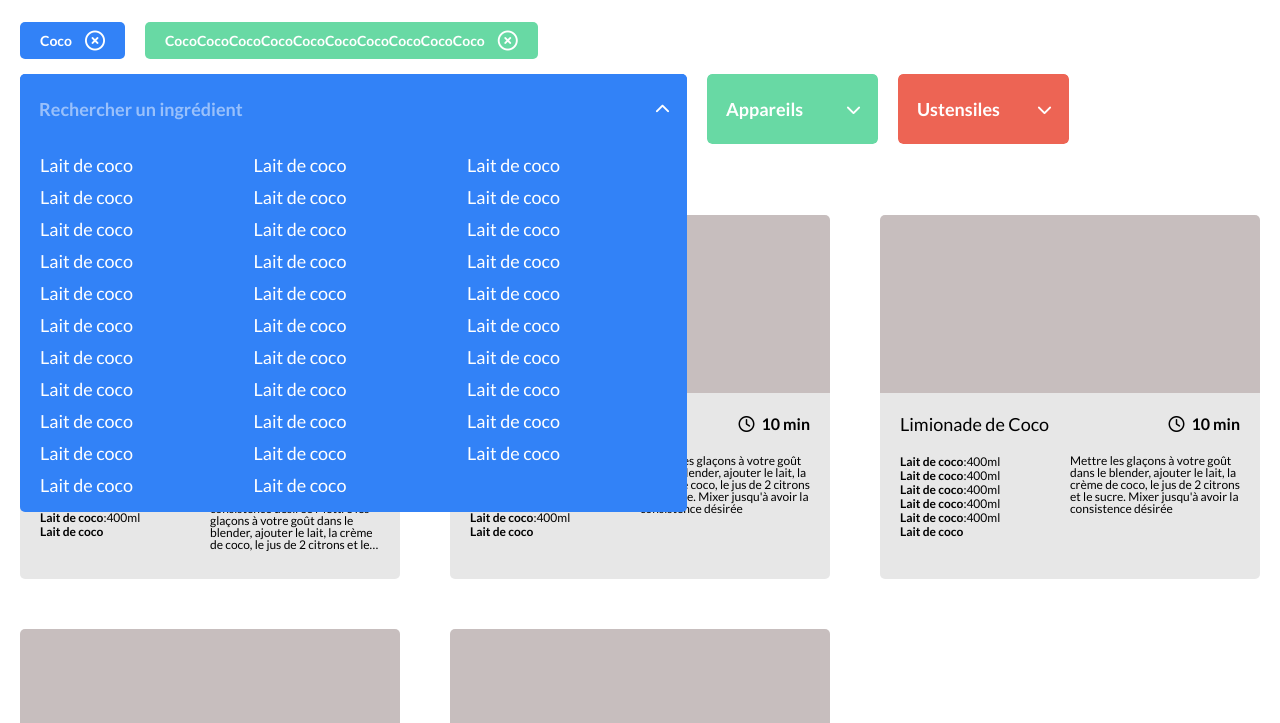
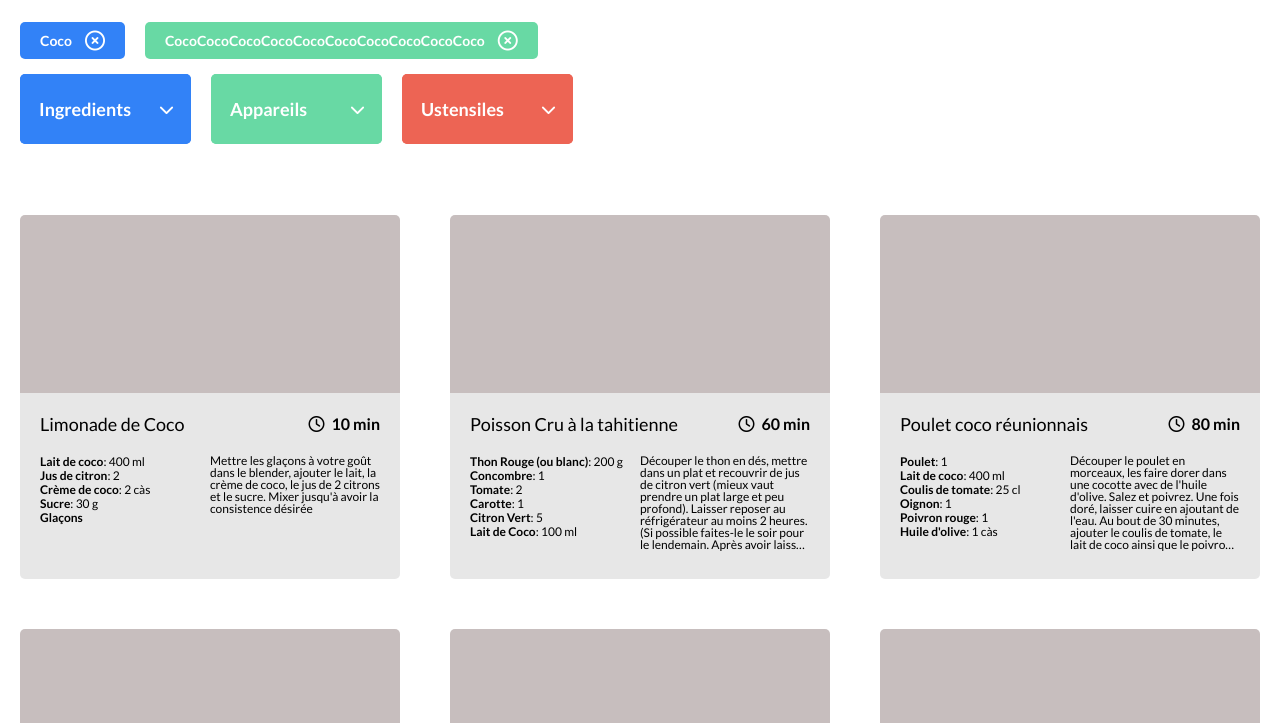
Before and after one commit to jerome-foulet/FouletJerome_7_29042022, a website with bundled scripts: page index.html in a window 1280 px wide. Shown: the part 229-952 px from the top of the page. Built offline with nearby package versions, Linux system fonts and the light colour scheme.

Commit message:
feat(main): set behaviour for focus and blur on tag button

```diff
--- a/data/recipes.js
+++ b/data/recipes.js
@@ -1724,3 +1724,4 @@ const recipes = [
       "ustensils":["rouleau à patisserie","fouet"]
   }
 ]
+export { recipes };
--- a/index.html
+++ b/index.html
@@ -48,62 +48,43 @@
         <!-- Ingredient -->
         <li id="searchByKeywordsInIngredient" class="bg-ingredients">
           <div>
-            <input id="searchIngredientInput" class="bg-ingredients" type="text" placeholder="Rechercher un ingrédient" size="10">
+            <input id="searchIngredientInput" class="bg-ingredients" type="text" value="Ingredients" size="10">
             <label class="visuallyHidden" for="searchIngredientInput">Rechercher un ingrédient</label>
-            <i class="fa-solid fa-chevron-up"></i>
+            <i class="fa-solid fa-chevron-down"></i>
           </div>
-          <ul>
+          <ul id="ingredientsList">
             <li>Lait de coco</li>
-            <li>Lait de coco</li>
-            <li>Lait de coco</li>
-            <li>Lait de coco</li>
-            <li>Lait de coco</li>
-            <li>Lait de coco</li>
-            <li>Lait de coco</li>
-            <li>Lait de coco</li>
-            <li>Lait de coco</li>
-            <li>Lait de coco</li>
-            <li>Lait de coco</li>
-            <li>Lait de coco</li>
-            <li>Lait de coco</li>
-            <li>Lait de coco</li>
-            <li>Lait de coco</li>
-            <li>Lait de coco</li>
-            <li>Lait de coco</li>
-            <li>Lait de coco</li>
-            <li>Lait de coco</li>
-            <li>Lait de coco</li>
-            <li>Lait de coco</li>
-            <li>Lait de coco</li>
-            <li>Lait de coco</li>
-            <li>Lait de coco</li>
-            <li>Lait de coco</li>
-            <li>Lait de coco</li>
-            <li>Lait de coco</li>
-            <li>Lait de coco</li>
-            <li>Lait de coco</li>
-            <li>Lait de coco</li>
-            <li>Lait de coco</li>
-            <li>Lait de coco</li>
+            <li>Lait de chevre</li>
+            <li>Lait</li>
+            <li>Lait</li>
+            <li>Lait</li>
+            <li>Lait</li>
+            <li>Lait</li>
           </ul>
         </li>
 
         <!-- Appliance -->
-        <li id="searchByKeywordsInAppliance">
+        <li id="searchByKeywordsInAppliance" class="bg-appliances">
           <div>
             <input id="searchApplianceInput" class="bg-appliances" type="text" value="Appareils" size="10">
             <label class="visuallyHidden" for="searchApplianceInput">Rechercher un appareil</label>
             <i class="fa-solid fa-chevron-down"></i>
           </div>
+          <ul id="appliancesList">
+            <li>test</li>
+          </ul>
         </li>
 
         <!-- Ustensil -->
-        <li id="searchByKeywordsInUstensil">
+        <li id="searchByKeywordsInUstensil" class="bg-ustensils">
           <div>
             <input id="searchUstensilInput" class="bg-ustensils" type="text" value="Ustensiles" size="10">
             <label class="visuallyHidden" for="searchUstensilInput">Rechercher un ustensile</label>
             <i class="fa-solid fa-chevron-down"></i>
           </div>
+          <ul id="ustensilsList">
+            <li>Lait de coco</li>
+          </ul>
         </li>
       </ul>
     </div>
@@ -242,5 +223,8 @@
 
   </main>
 
+  <!-- Entry point -->
+  <script type="module" src="scripts/main.js"></script>
+
 </body>
 </html>
--- a/sass/main.scss
+++ b/sass/main.scss
@@ -137,7 +137,6 @@ header {
             padding: 0 19px;
             padding-right: 40px;
             width: 100%;
-            //width: 170px;
 
             &::placeholder {
               color: white;
@@ -165,25 +164,26 @@ header {
         ul {
           margin: 0;
           padding: 0;
-          display: flex;
-          flex-wrap: wrap;
+          // grid set on js on focus
+          //display: grid;
+          display: none;
+          // must adapt from js when there is 1, 2 or more data for 1, 2 or 3 column
+          grid-template-columns: repeat(1, 1fr);
+          gap: 10px 25px;
+          max-width: 667px;
+
           list-style-type: none;
-          width: 100%;
-          max-width: 667px;
-          justify-content: flex-start;
           padding-bottom: 16px;
           padding-left: 20px;
+          padding-right: 20px;
 
           li {
-            width: 33%;
-            //min-width: 212px;
-
             color: white;
             font-weight: 400;
             font-size: 18px;
             line-height: 22px;
             text-align: left;
-            padding-top: 10px;
+            width: 100%;
           }
         }
       }
@@ -199,6 +199,7 @@ header {
   flex-wrap: wrap;
   gap: 50px;
   z-index: -1;
+  padding-bottom: 20px;
 
   .card {
     width: 380px;
@@ -224,6 +225,7 @@ header {
           font-weight: 400;
           font-size: 18px;
           line-height: 22px;
+          max-width: 255px;
         }
 
         i {
@@ -268,6 +270,8 @@ header {
           display: -webkit-box;
           -webkit-line-clamp: 8;
           -webkit-box-orient: vertical;
+          text-overflow: ellipsis;
+          max-height: 8 * 12px;
         }
       }
     }
--- /dev/null
+++ b/scripts/main.js
@@ -0,0 +1,141 @@
+import { recipes } from '../data/recipes.js'
+
+// Globals selectors
+const searchInput = document.querySelector('#searchRecipeInput')
+const searchIngredientInput = document.querySelector('#searchIngredientInput')
+const ingredientList = document.querySelector('#ingredientsList')
+const searchApplianceInput = document.querySelector('#searchApplianceInput')
+const appliancesList = document.querySelector('#appliancesList')
+const searchUstensilInput = document.querySelector('#searchUstensilInput')
+const ustensilsList = document.querySelector('#ustensilsList')
+const cardsList = document.querySelector('#cards')
+
+// Global variables
+let recipesToDisplay = []
+
+// Handle display of list of tags on focus and blur
+searchIngredientInput.addEventListener('focus', (e) => {
+  toggleDisplayOfList (ingredientList, searchIngredientInput)
+})
+searchIngredientInput.addEventListener('blur', (e) => {
+  toggleDisplayOfList (ingredientList, searchIngredientInput)
+})
+searchApplianceInput.addEventListener('focus', (e) => {
+  toggleDisplayOfList (appliancesList, searchApplianceInput)
+})
+searchApplianceInput.addEventListener('blur', (e) => {
+  toggleDisplayOfList (appliancesList, searchApplianceInput)
+})
+searchUstensilInput.addEventListener('focus', (e) => {
+  toggleDisplayOfList (ustensilsList, searchUstensilInput)
+})
+searchUstensilInput.addEventListener('blur', (e) => {
+  toggleDisplayOfList (ustensilsList, searchUstensilInput)
+})
+const toggleDisplayOfList = (listElement, input) => {
+  if (listElement.style.display === "grid") {
+    listElement.style.display = "none"
+    listElement.style.removeProperty("min-width")
+    input.removeAttribute('placeholder')
+    input.value = ucFirst(input.nextElementSibling.textContent.split(" ")[2] + "s")
+    input.setAttribute('value', ucFirst(input.nextElementSibling.textContent.split(" ")[2] + "s"))
+    input.nextElementSibling.nextElementSibling.classList.remove('fa-chevron-up')
+    input.nextElementSibling.nextElementSibling.classList.add('fa-chevron-down')
+  } else {
+    listElement.style.display = "grid"
+    listElement.style.minWidth = "275px"
+    input.setAttribute('placeholder', input.nextElementSibling.textContent)
+    input.removeAttribute('value')
+    input.value = ''
+    input.nextElementSibling.nextElementSibling.classList.add('fa-chevron-up')
+    input.nextElementSibling.nextElementSibling.classList.remove('fa-chevron-down')
+  }
+}
+
+// Display function
+function displayRecipes () {
+  cardsList.textContent = ''
+  for (let index = 0; index < recipesToDisplay.length; index++) {
+    const recipe = recipesToDisplay[index];
+    // Create DOM element
+    const recipeCardDOM = htmlToElement (`
+      <div class="card">
+        <header>
+        </header>
+        <section>
+          <div>
+            <h2>${recipe.name}</h2>
+            <i class="fa-regular fa-clock"></i>
+            <p>${recipe.time} min</p>
+          </div>
+          <div class="recette">
+            <ul>
+              ${getIngredientsHTML (recipe)}
+            </ul>
+            <p>
+            ${recipe.description}
+            </p>
+          </div>
+        </section>
+      </div>
+    `)
+    cardsList.appendChild(recipeCardDOM)
+  }
+}
+function getIngredientsHTML (recipe) {
+  let ingredientsHTML = ''
+  for (let index = 0; index < recipe.ingredients.length; index++) {
+    let ingredient = recipe.ingredients[index];
+    let quantity = ''
+    if ('quantity' in ingredient || 'quantite' in ingredient) {
+      quantity = `: ${ingredient.quantity??ingredient.quantite??''} `
+      if ('unit' in ingredient) {
+        quantity += convertUnit (ingredient.unit)
+      }
+    }
+    ingredientsHTML += `
+      <li><span>${ingredient.ingredient}</span>${quantity}</li>
+    `
+  }
+  return ingredientsHTML
+}
+function convertUnit (unitToConvert) {
+  switch (unitToConvert) {
+    case 'cuillères à soupe':
+    case 'cuillère à soupe':
+      return 'càs'
+      break;
+
+    case 'cuillères à café':
+      return 'càc'
+      break;
+
+    case 'grammes':
+      return 'g'
+      break;
+
+    default:
+      return unitToConvert
+      break;
+  }
+}
+
+// Utilities functions
+function ucFirst (string) {
+  return string.charAt(0).toUpperCase() + string.slice(1);
+}
+function htmlToElement (html) {
+  var template = document.createElement('template');
+  html = html.trim(); // Never return a text node of whitespace as the result
+  template.innerHTML = html;
+  return template.content.firstChild;
+}
+
+// Init function
+function init () {
+  // Display all recipes
+  recipesToDisplay = recipes
+  displayRecipes ()
+}
+
+init ()
```
Also changed, not shown: css/style.css, 1 other file.
